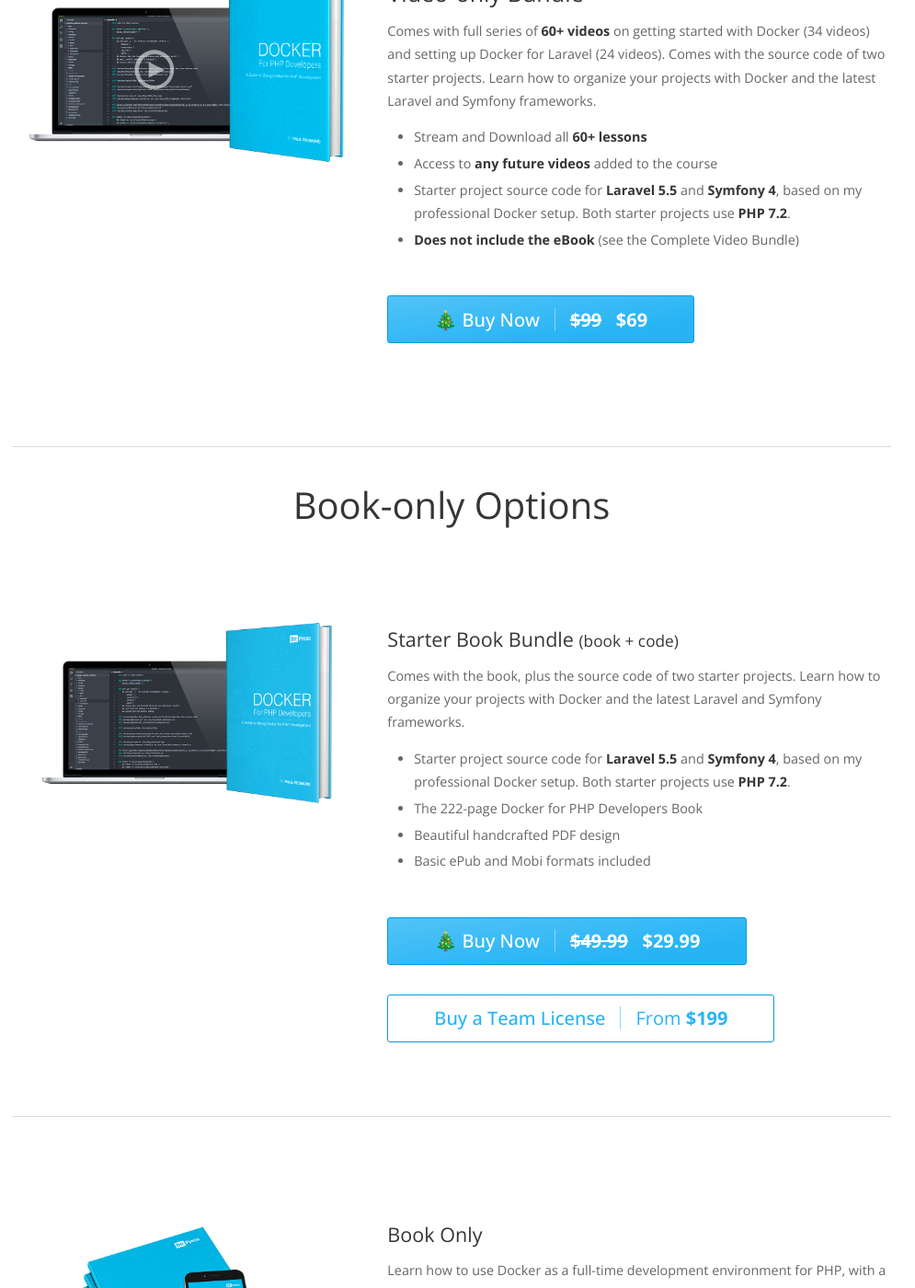
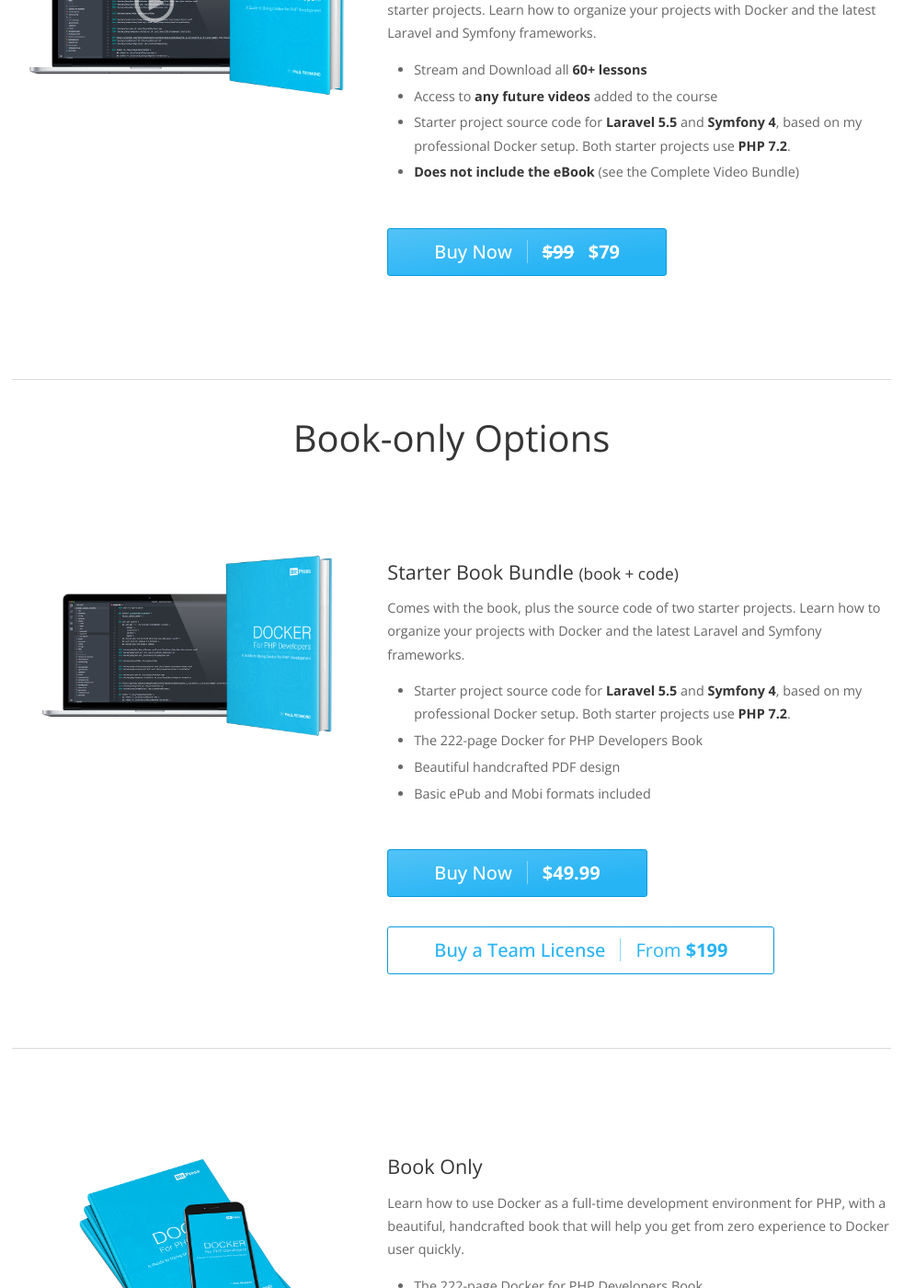
Before and after one commit to bitpressio/bitpressio.github.io, a Jekyll site: the page built from mastering-docker-php.md, in a window 1280 px wide and 1400 px high, scrolled down 13300 px. Shown: the whole window at 92% size, without its empty margins (149-1144 px from the left). Built offline with Jekyll 4.4.1, drawn with Linux system fonts in a browser that asks for light colours; nearby versions of some CDN libraries; some web fonts are replaced; comment, search, counter and statistics services are not loaded; some of the changed text lies outside the part shown.

Commit message:
Update 2019 prices

```diff
--- a/_includes/footer.html
+++ b/_includes/footer.html
@@ -3,7 +3,10 @@
     <div class="container">
         <div class="row">
             <div class="col-md-8">
-                <p>&copy; BitPress 2016. All rights reserved.</p>
+                <p>
+                    &copy; BitPress <script type="text/javascript">document.write(new Date().getFullYear());</script>.
+                    All rights reserved.
+                </p>
                 <p>
                     <a href="/terms-and-conditions">Terms and Conditions</a>
                 </p>
--- a/_layouts/mastering-docker.html
+++ b/_layouts/mastering-docker.html
@@ -21,14 +21,14 @@
     <link rel="stylesheet" href="/css/mastering-docker.css">
 </head>
 <body>
-    <div class="countdown-timer" id="js-countdownTimer">
+    <!-- <div class="countdown-timer" id="js-countdownTimer">
         🎄 Holiday <a href="#packages">Sale</a> through the end of 2018!
         <span id="pageTimerDays"></span>:
         <span id="pageTimerHours"></span>:
         <span id="pageTimerMinutes"></span>:
         <span id="pageTimerSeconds"></span>
         Remaining
-    </div>
+    </div> -->
     {{ content }}
 
         <script>
@@ -40,7 +40,7 @@
             ga('create', 'UA-74504252-2', 'auto');
             ga('send', 'pageview');
         </script>
-        <script src="https://cdnjs.cloudflare.com/ajax/libs/countdown/2.6.0/countdown.min.js"></script>
+        <!-- <script src="https://cdnjs.cloudflare.com/ajax/libs/countdown/2.6.0/countdown.min.js"></script> -->
         <script
             src="https://code.jquery.com/jquery-3.2.1.min.js"
             integrity="sha256-hwg4gsxgFZhOsEEamdOYGBf13FyQuiTwlAQgxVSNgt4="
--- a/_sass/mastering-docker/ui/_all.scss
+++ b/_sass/mastering-docker/ui/_all.scss
@@ -1,7 +1,7 @@
 @charset "utf-8";
 
 body {
-  // border-top: 8px solid $cover-blue;
+  border-top: 8px solid $cover-blue;
   font-size: 0.9rem;
   line-height: 1.75em;
 }
--- a/mastering-docker-php.md
+++ b/mastering-docker-php.md
@@ -2,7 +2,7 @@
 layout: mastering-docker
 permalink: /docker-for-php-developers/
 ---
-<section class="hero section header is-small has-text-centered pb-5" style="padding-top: 9em;">
+<section class="hero section header is-small has-text-centered pb-5">
     <div class="container">
         <!-- Header -->
         <header class="column is-10 is-offset-1 pb-5">
@@ -1088,9 +1088,9 @@
                                 <li>Basic ePub and Mobi formats included</li>
                             </ul>
                             <div class="mb-2">
-                                <a class="button is-primary is-buy-now is-medium mb-2" href="https://gum.co/zGSzR/holidays-2018" data-gumroad-single-product="true">
-                                    🎄 Buy Now
-                                    <span class="price"><strike>$139</strike>&nbsp;&nbsp;&nbsp;$79</span>
+                                <a class="button is-primary is-buy-now is-medium mb-2" href="https://gum.co/zGSzR/launch" data-gumroad-single-product="true">
+                                    Buy Now
+                                    <span class="price"><strike>$139</strike>&nbsp;&nbsp;&nbsp;$99</span>
                                 </a>
                                 <a class="button is-primary is-outlined is-buy-now is-medium" href="https://gum.co/DvlbG" data-gumroad-single-product="true">
                                     Buy a Team License
@@ -1127,9 +1127,9 @@
                                 <li><strong>Does not include the eBook</strong> (see the Complete Video Bundle)</li>
                             </ul>
                             <div>
-                                <a class="button is-primary is-buy-now is-medium mb-2" href="https://gum.co/zspKL/holidays-2018" data-gumroad-single-product="true">
-                                    🎄 Buy Now
-                                    <span class="price"><strike>$99</strike>&nbsp;&nbsp;&nbsp;$69</span>
+                                <a class="button is-primary is-buy-now is-medium mb-2" href="https://gum.co/zspKL/launch" data-gumroad-single-product="true">
+                                    Buy Now
+                                    <span class="price"><strike>$99</strike>&nbsp;&nbsp;&nbsp;$79</span>
                                 </a>
                             </div>
                         </div>
@@ -1153,9 +1153,9 @@
                                 <li>Basic ePub and Mobi formats included</li>
                             </ul>
                             <div>
-                                <a class="button is-primary is-buy-now is-medium mb-2" href="https://gum.co/docker-php-starter-bundle/holidays-2018" data-gumroad-single-product="true">
-                                    🎄 Buy Now
-                                    <span class="price"><strike>$49.99</strike>&nbsp;&nbsp;&nbsp;$29.99</span>
+                                <a class="button is-primary is-buy-now is-medium mb-2" href="https://gum.co/docker-php-starter-bundle" data-gumroad-single-product="true">
+                                    Buy Now
+                                    <span class="price">$49.99</span>
                                 </a>
                                 <a class="button is-primary is-outlined is-buy-now is-medium" href="https://gum.co/docker-php-starter-teams" data-gumroad-single-product="true">
                                     Buy a Team License
@@ -1176,9 +1176,9 @@
                                 <li>Basic ePub and Mobi formats included</li>
                             </ul>
                             <div>
-                                <a class="button is-primary is-buy-now" href="https://gum.co/docker-php/holidays-2018" data-gumroad-single-product="true">
-                                    🎄 Buy Now
-                                    <span class="price"><strike>$39.99</strike>&nbsp;&nbsp;&nbsp;$19.99</span>
+                                <a class="button is-primary is-buy-now" href="https://gumroad.com/l/docker-php" data-gumroad-single-product="true">
+                                    Buy Now
+                                    <span class="price">$39.99</span>
                                 </a>
                             </div>
                         </div>
```
Also changed, not shown: other parts of _layouts/mastering-docker.html (+24 -23 lines), other parts of mastering-docker-php.md (+1 -1 lines), index.html (+10 -10 lines), assets/images/docker-php-developers.png (added).
